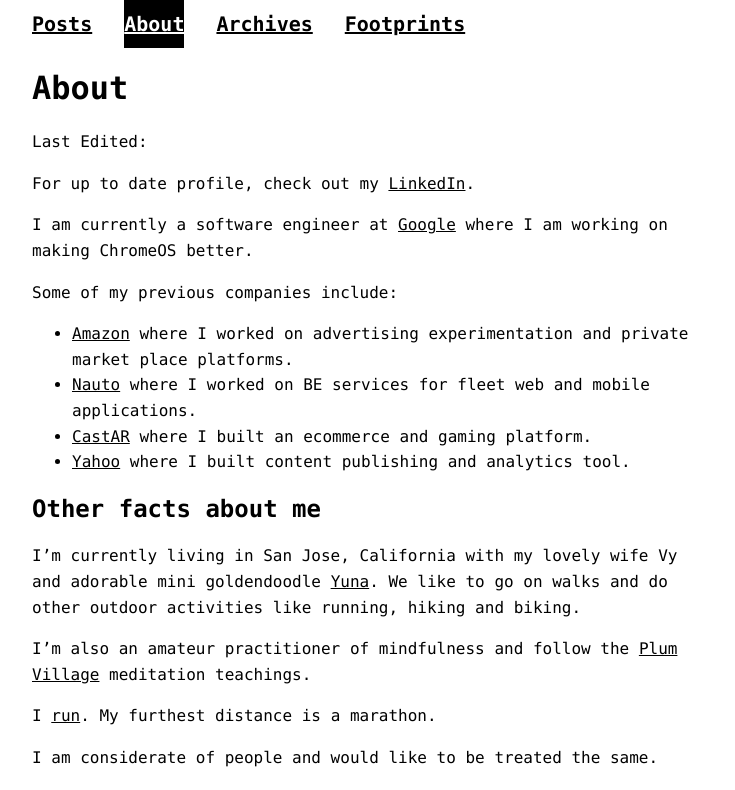
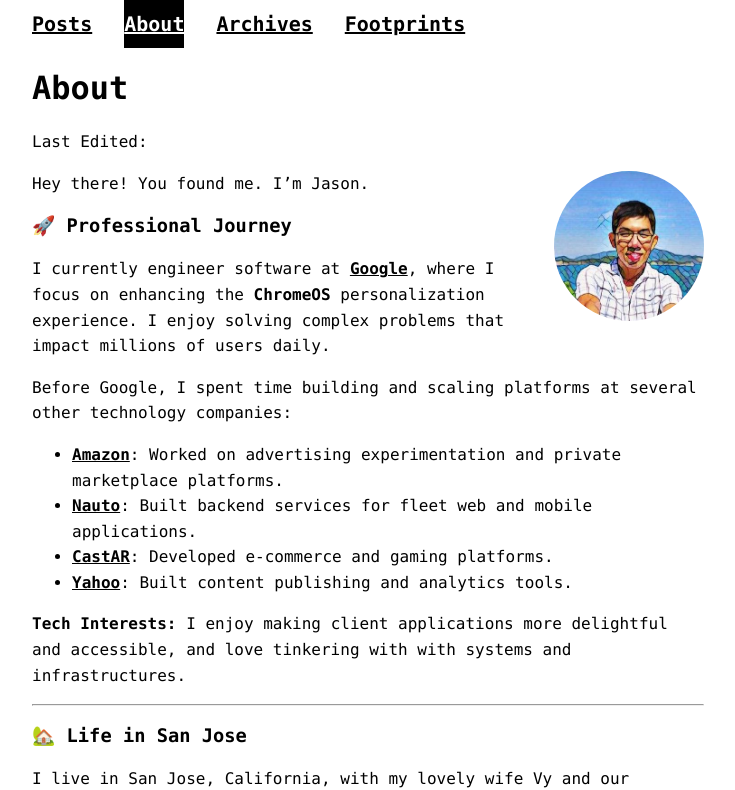
Before and after one commit to jasontthai/jasonthai.me, a Jekyll site: the page built from about.md, in a window 1280 px wide and 1400 px high. Shown: the top 790 px of the window, without its empty margins (272-1007 px from the left). Built offline with Jekyll 4.4.1, drawn with Linux system fonts in a browser that asks for light colours; some of the changed text lies outside the part shown.

Commit message:
update about

```diff
--- a/about.md
+++ b/about.md
@@ -1,34 +1,57 @@
 ---
 title: About
 layout: page
-description: Hey I'm Jason. You can find more about me in about page.
+description: Learn about Jason Thai, a Software Engineer at Google, and his journey through tech, mindfulness, and marathon running.
 ---
 
-For up to date profile, check out my [LinkedIn](https://www.linkedin.com/in/jasontthai).
+![Jason Thai](/assets/img/profile.jpeg){:style="width:150px; border-radius: 50%; float: right; margin-left: 20px;"}
 
-I am currently a software engineer at [Google](https://google.com) where I am working on making ChromeOS better.
+Hey there! You found me. I'm Jason.
 
-Some of my previous companies include:
+### 🚀 Professional Journey
 
-* [Amazon](https://www.amazon.com) where I worked on advertising experimentation and private market place platforms.
-* [Nauto](https://www.nauto.com) where I worked on BE services for fleet web and mobile applications.
-* [CastAR](http://castar.com) where I built an ecommerce and gaming platform.
-* [Yahoo](https://yahoo.com) where I built content publishing and analytics tool.
+I currently engineer software at **[Google](https://google.com)**, where I focus on enhancing the **ChromeOS** personalization experience. I enjoy solving complex problems that impact millions of users daily.
 
-## Other facts about me
-I'm currently living in San Jose, California with my lovely wife Vy and adorable mini goldendoodle [Yuna](/assets/img/yuna-chan.jpeg). We like to go on walks and do other outdoor activities like running, hiking and biking.
+Before Google, I spent time building and scaling platforms at several other technology companies:
 
-I'm also an amateur practitioner of mindfulness and follow the [Plum Village](https://plumvillage.org)  meditation teachings.
+*   **[Amazon](https://www.amazon.com)**: Worked on advertising experimentation and private marketplace platforms.
+*   **[Nauto](https://www.nauto.com)**: Built backend services for fleet web and mobile applications.
+*   **[CastAR](http://castar.com)**: Developed e-commerce and gaming platforms.
+*   **[Yahoo](https://yahoo.com)**: Built content publishing and analytics tools.
 
-I [run](https://jasonthai.me/tags/running/). My furthest distance is a marathon.
+**Tech Interests:** I enjoy making client applications more delightful and accessible, and love tinkering with  with systems and infrastructures.
 
-I am considerate of people and would like to be treated the same.
+---
 
-## Some info about this blog
-I spent quite a bit of time trying to make up my mind what should be on this blog homepage - whether it should be info about myself or the notes that I wrote. Ultimately I decided to show the articles because it is not about me but my contents.
+### 🏡 Life in San Jose
 
-I do not have a specific theme of topics that are covered in this blog. Mainly what I want to share revolves around my work, life and interests.
-If you expect a lot of randomness, this blog is for you.
+I live in San Jose, California, with my lovely wife Vy and our adorable mini goldendoodle, **Yuna**.
 
-## Have some comments?
-Send me an email at [&#104;&#101;&#121;&#064;&#106;&#097;&#115;&#111;&#110;&#116;&#104;&#097;&#105;&#046;&#109;&#101;](mailto:&#104;&#101;&#121;&#064;&#106;&#097;&#115;&#111;&#110;&#116;&#104;&#097;&#105;&#046;&#109;&#101;).
+![Yuna](/assets/img/yuna-chan.jpg){:style="width:100%; border-radius: 8px; margin: 20px 0;"}
+*Our adorable companion, Yuna.*
+
+When I'm not behind a screen, you'll likely find me outdoors. We love going on long walks, hiking through local trails, and exploring the city on our bikes.
+
+---
+
+### 🏃 Interests & Philosophy
+
+*   **Mindfulness:** I am an amateur practitioner of mindfulness and follow the [Plum Village](https://plumvillage.org) meditation teachings. I often write about my journey toward a more [mindful life](/tags/mindfulness/).
+*   **Running:** I love to [run](/tags/running/). I've progressed from short jogs to completing a full marathon. It’s my favorite way to clear my mind and stay resilient.
+*   **Philosophy:** I believe in treating people with consideration and respect, and I strive to live by that principle every day.
+
+---
+
+### ✍️ About This Blog
+
+I spent a lot of time debating what should be on this homepage. Ultimately, I realized it can be anything and everything. This blog is a collection of my notes, technical deep-dives, and personal reflections.
+
+There’s no single theme here; expect a healthy dose of randomness reflecting my work, life, and ever-changing interests.
+
+---
+
+### 📬 Let's Connect
+
+Have a question or just want to say hi?
+
+Send me an email at [**hey@jasonthai.me**](mailto:hey@jasonthai.me) or find me on **[LinkedIn](https://www.linkedin.com/in/jasontthai)**.
```
Also changed, not shown: 2 other files.
